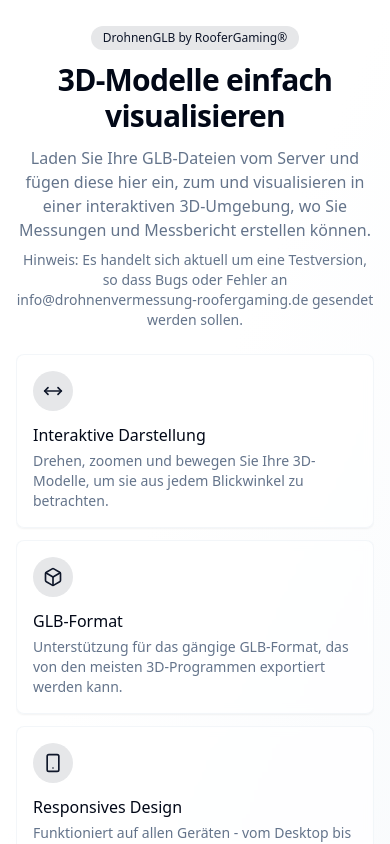
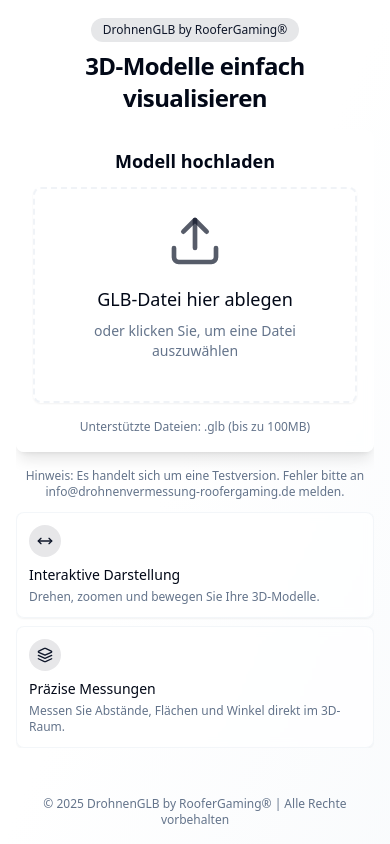
Before and after one commit to RooferGamingGER/glb-viewer-c8cb6b60, a React (Vite) app: page / in a window 390 px wide. Shown: the top 844 px of the page. Built offline with nearby package versions, Linux system fonts and the light colour scheme.

Commit message:
Improve mobile layout and optimize scrolling
The file upload area is now displayed at the top in portrait mode on mobile devices.
Also optimized the index page to reduce scrollability.

```diff
--- a/src/pages/Index.tsx
+++ b/src/pages/Index.tsx
@@ -1,34 +1,66 @@
-
 import React from 'react';
 import FileUpload from '@/components/FileUpload';
 import { Smartphone, Box, Layers, MoveHorizontal, Zap, Shield } from 'lucide-react';
 
 const Index = () => {
   return (
-    <div className="h-screen flex flex-col bg-gradient-to-br from-background via-background to-secondary/40 px-4 py-6">
-      <div className="flex-grow max-w-7xl mx-auto flex flex-col justify-between">
-        <div className="text-center mb-4">
+    <div className="h-screen flex flex-col bg-gradient-to-br from-background via-background to-secondary/40 px-4 py-4 overflow-hidden">
+      <div className="flex-grow max-w-7xl mx-auto flex flex-col justify-between w-full">
+        <div className="text-center mb-2">
           <div className="inline-block px-3 py-1 bg-primary/10 text-primary rounded-full text-xs font-medium animate-fade-in">
             DrohnenGLB by RooferGaming®
           </div>
 
-          <h1 className="text-3xl md:text-4xl lg:text-5xl font-bold tracking-tight mt-3 mb-3 animate-slide-up">
+          <h1 className="text-2xl md:text-3xl lg:text-4xl font-bold tracking-tight mt-2 mb-2 animate-slide-up">
             3D-Modelle einfach visualisieren
           </h1>
 
-          <p className="text-md md:text-lg text-muted-foreground max-w-2xl mx-auto animate-fade-in">
+          <p className="text-sm md:text-base text-muted-foreground max-w-2xl mx-auto animate-fade-in hidden md:block">
             Laden Sie Ihre GLB-Dateien vom Server und fügen diese hier ein, zum und visualisieren in einer interaktiven 3D-Umgebung,
             wo Sie Messungen und Messbericht erstellen können.
           </p>
 
-          <p className="text-sm text-muted-foreground mt-2 max-w-2xl mx-auto">
+          <p className="text-xs text-muted-foreground mt-1 max-w-2xl mx-auto hidden md:block">
             Hinweis: Es handelt sich aktuell um eine Testversion, so dass Bugs oder Fehler an
             info@drohnenvermessung-roofergaming.de gesendet werden sollen.
           </p>
         </div>
 
-        <div className="grid grid-cols-1 lg:grid-cols-2 gap-6 mt-2 flex-grow overflow-hidden">
-          {/* Left side - Information Grid */}
+        <div className="flex-grow flex flex-col md:hidden overflow-hidden">
+          <div className="glass-panel p-4 rounded-lg flex flex-col justify-center items-center backdrop-blur-sm shadow-lg border border-white/10 mb-3">
+            <div className="w-full mx-auto">
+              <h2 className="text-lg font-bold mb-3 text-center">Modell hochladen</h2>
+              <FileUpload />
+            </div>
+          </div>
+
+          <div className="grid grid-cols-1 gap-2 overflow-hidden">
+            <p className="text-xs text-muted-foreground mt-1 mb-1 text-center">
+              Hinweis: Es handelt sich um eine Testversion. Fehler bitte an info@drohnenvermessung-roofergaming.de melden.
+            </p>
+            <div className="glass-panel p-3 rounded-lg hover:shadow-lg transition-all duration-300 hover:-translate-y-1 hover:bg-background/90">
+              <div className="w-8 h-8 bg-primary/10 rounded-full flex items-center justify-center mb-2">
+                <MoveHorizontal className="w-4 h-4 text-primary" />
+              </div>
+              <h3 className="text-sm font-medium mb-1">Interaktive Darstellung</h3>
+              <p className="text-xs text-muted-foreground">
+                Drehen, zoomen und bewegen Sie Ihre 3D-Modelle.
+              </p>
+            </div>
+
+            <div className="glass-panel p-3 rounded-lg hover:shadow-lg transition-all duration-300 hover:-translate-y-1 hover:bg-background/90">
+              <div className="w-8 h-8 bg-primary/10 rounded-full flex items-center justify-center mb-2">
+                <Layers className="w-4 h-4 text-primary" />
+              </div>
+              <h3 className="text-sm font-medium mb-1">Präzise Messungen</h3>
+              <p className="text-xs text-muted-foreground">
+                Messen Sie Abstände, Flächen und Winkel direkt im 3D-Raum.
+              </p>
+            </div>
+          </div>
+        </div>
+
+        <div className="hidden md:grid grid-cols-1 lg:grid-cols-2 gap-6 mt-2 flex-grow overflow-hidden">
           <div className="grid grid-cols-1 md:grid-cols-2 gap-3 md:gap-4 auto-rows-min overflow-auto pb-2">
             <div className="glass-panel p-4 rounded-lg hover:shadow-lg transition-all duration-300 hover:-translate-y-1 hover:bg-background/90">
               <div className="w-10 h-10 bg-primary/10 rounded-full flex items-center justify-center mb-3">
@@ -91,7 +123,6 @@ const Index = () => {
             </div>
           </div>
 
-          {/* Right side - File Upload */}
           <div className="glass-panel p-5 md:p-6 rounded-lg flex flex-col justify-center items-center backdrop-blur-sm shadow-lg border border-white/10 hover:shadow-xl transition-all duration-300">
             <div className="w-full max-w-md mx-auto">
               <h2 className="text-xl font-bold mb-5 text-center">Modell hochladen</h2>
@@ -100,9 +131,9 @@ const Index = () => {
           </div>
         </div>
 
-        <footer className="w-full text-center text-sm text-muted-foreground mt-4 mb-0">
+        <footer className="w-full text-center text-xs text-muted-foreground mt-2 mb-0">
           <p>© {new Date().getFullYear()} DrohnenGLB by RooferGaming® | Alle Rechte vorbehalten</p>
-          <p className="text-xs mt-1">Unterstützt GLB-Dateien bis zu 100MB</p>
+          <p className="text-xs mt-1 hidden md:block">Unterstützt GLB-Dateien bis zu 100MB</p>
         </footer>
       </div>
     </div>
```
